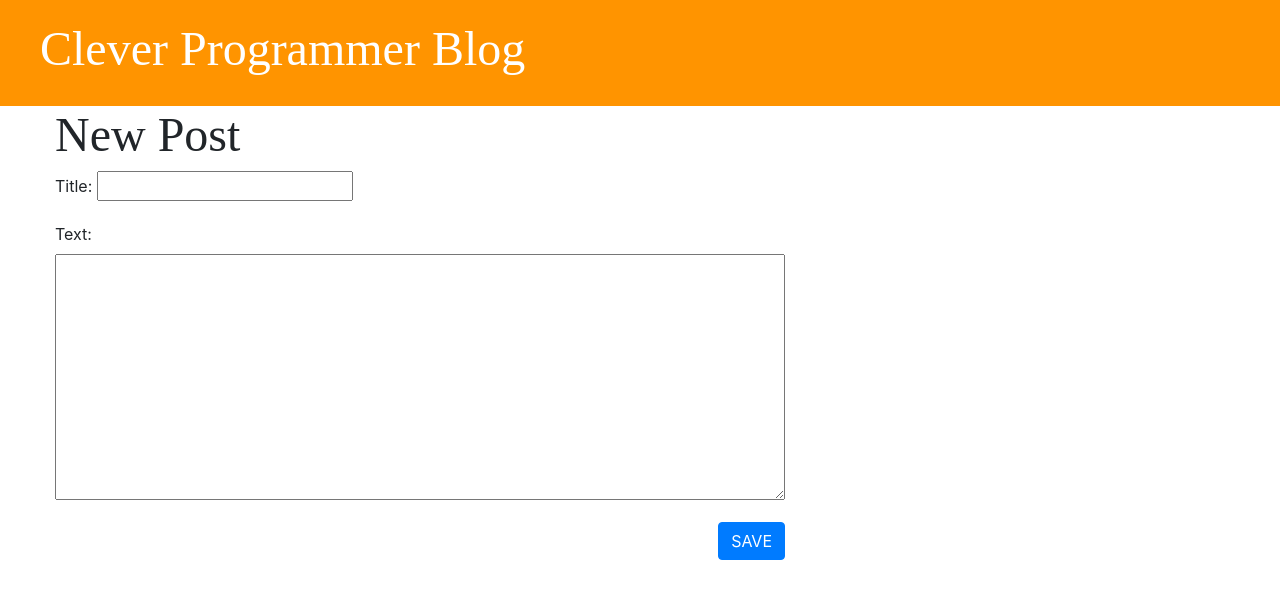
After one commit to ankitavaghani/blogsite, a Django app: page /post/new in a window 1280 px wide. The commit adds this page. Shown: the top 599 px of the page. Run offline with Django 3.2, Linux system fonts and the light colour scheme; some libraries are stand-ins or nearby versions.

Commit message:
Add feature to create new blog posts from frontend.

```diff
--- /dev/null
+++ b/blog/forms.py
@@ -0,0 +1,7 @@
+from django import forms
+from .models import Post
+
+class PostForm(forms.ModelForm):
+    class Meta:
+        model = Post
+        fields = ("title", "text")
--- a/blog/static/css/blog.css
+++ b/blog/static/css/blog.css
@@ -25,3 +25,11 @@ h1, h2, h3, h4{
 .post h1 a{
   color: #000000;
 }
+
+.post-form-blog textarea{
+  width: 100%;
+}
+
+.post-form-blog .btn-primary{
+  float: right;
+}
--- /dev/null
+++ b/blog/templates/blog/post_edit.html
@@ -0,0 +1,9 @@
+{% extends 'blog/base.html' %}
+{% block content %}
+<h1>New Post</h1>
+  <form method="post" class="post-form-blog">
+      {% csrf_token  %}
+      {{ form.as_p }}
+      <button type="submit" class="btn btn-primary">SAVE</button>
+  </form>
+{% endblock %}
--- a/blog/urls.py
+++ b/blog/urls.py
@@ -9,5 +9,9 @@ urlpatterns = [
 
     # 127.0.0.1:8000/post/2  --> local
     # mydjangosite.com/post/2  --> online
-    path('post/<int:pk>/', views.post_detail, name="post_detail")
+    path('post/<int:pk>/', views.post_detail, name="post_detail"),
+
+    # 127.0.0.1:8000/post/new ---> Local
+    # mydjangosite.com/post/new  --> online
+    path('post/new', views.post_new, name='post_new')
 ]
--- a/blog/views.py
+++ b/blog/views.py
@@ -1,5 +1,7 @@
-from django.shortcuts import render, get_object_or_404
+from django.shortcuts import render, get_object_or_404, redirect
 from django.utils import timezone
+
+from .forms import PostForm
 from .models import Post
 
 # Create your views here.
@@ -12,3 +14,17 @@ def post_detail(request, pk):
     post = get_object_or_404(Post, pk = pk)
     stuff_for_frontend = {'post': post}
     return render(request, 'blog/post_detail.html', stuff_for_frontend)
+
+def post_new(request):
+    if request.method == 'POST':
+        form = PostForm(request.POST)
+        if form.is_valid():
+            post = form.save(commit=False)
+            post.author = request.user
+            post.published_date = timezone.now()
+            post.save()
+            return redirect('post_detail', pk=post.pk)
+    else:
+        form = PostForm()
+        stuff_for_frontend = {"form": form}
+        return render(request, 'blog/post_edit.html', stuff_for_frontend)
```
Also changed, not shown: db.sqlite3.
